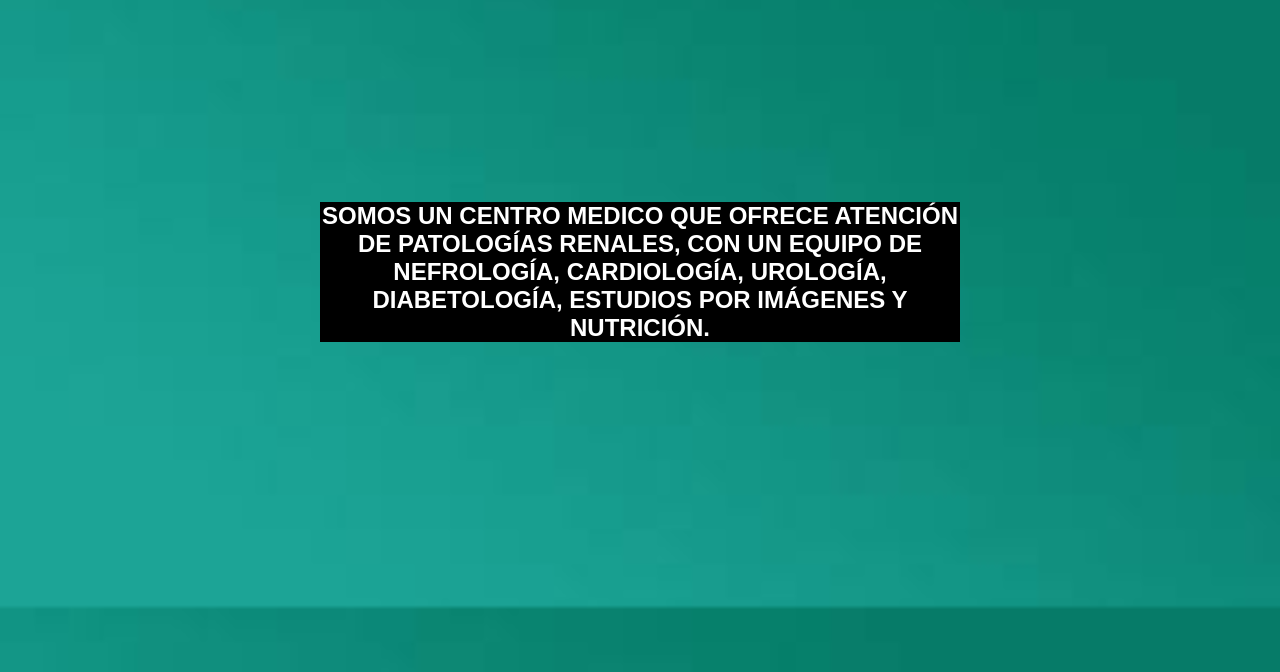
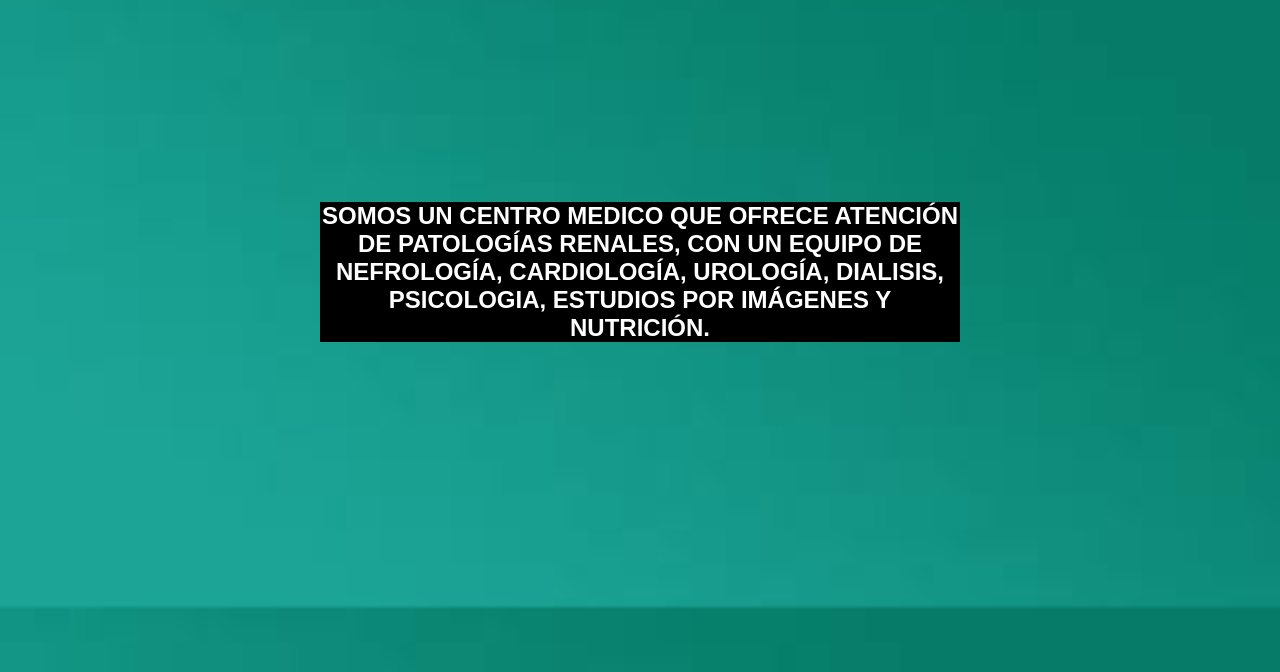
Before and after one commit to martuepeloa/Centro-medico-, a plain HTML site: page pages/Nosotros.html in a window 1280 px wide. Shown: the part 128-800 px from the top of the page. Drawn offline with Linux system fonts and the light colour scheme.

Commit message:
cambios5

```diff
--- a/pages/Nosotros.html
+++ b/pages/Nosotros.html
@@ -34,7 +34,7 @@
 
         <h1 class="nosotros1">NOSOTROS</h1>
 
-<h2 class="nosotros">Somos un centro medico que ofrece atención de patologías renales, con un equipo de nefrología, cardiología, urología, diabetología, estudios por imágenes y nutrición.</h2>
+<h2 class="nosotros">Somos un centro medico que ofrece atención de patologías renales, con un equipo de nefrología, cardiología, urología, dialisis, psicologia, estudios por imágenes y nutrición.</h2>
 
 
     </main>
```
